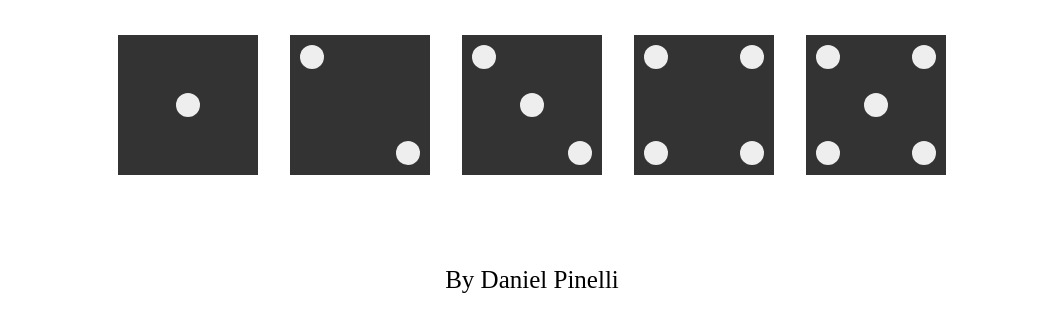
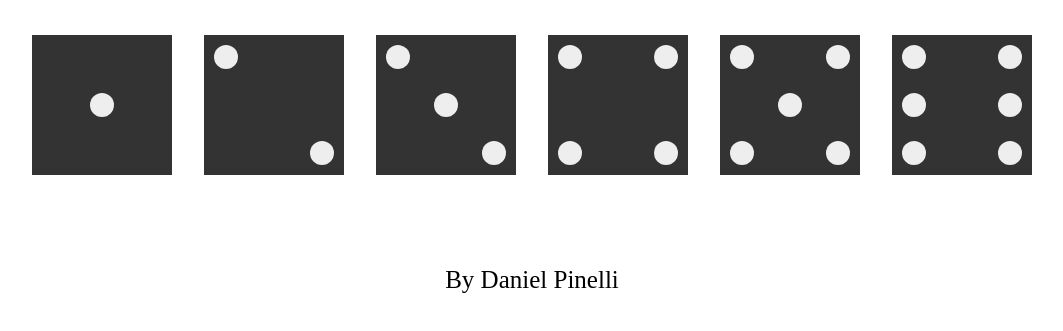
Before and after one commit to DaniPinelli/dice, a plain HTML site: page index.html in a window 1280 px wide. Shown: the part 61-392 px from the top of the page, without its empty margins (108-1171 px from the left). Drawn offline with Linux system fonts and the light colour scheme.

Commit message:
Face 6 done

```diff
--- a/index.html
+++ b/index.html
@@ -48,6 +48,18 @@
                 <div class="dot"></div>
             </div>
         </div>
+        <div class="face-6">
+            <div class="column">
+                <div class="dot"></div>
+                <div class="dot"></div>
+                <div class="dot"></div>
+            </div>
+            <div class="column">
+                <div class="dot"></div>
+                <div class="dot"></div>
+                <div class="dot"></div>
+            </div>
+        </div>
     </div>
 
     <footer>By Daniel Pinelli</footer>
--- a/styles.css
+++ b/styles.css
@@ -53,7 +53,7 @@ h1 {
     justify-content: space-between;
 }
 
-.face-4 .column {
+.column {
     display: flex;
     flex-direction: column;
     justify-content: space-between;
@@ -64,14 +64,13 @@ h1 {
     justify-content: space-between;
 }
 
-.face-5 .column {
-    display: flex;
-    flex-direction: column;
-    justify-content: space-between;
+.face-5 .middle {
+    align-self: center;
 }
 
-.face-5 .middle {
-    align-self: center;
+.face-6 {
+    display: flex;
+    justify-content: space-between;
 }
 
 footer {
```
